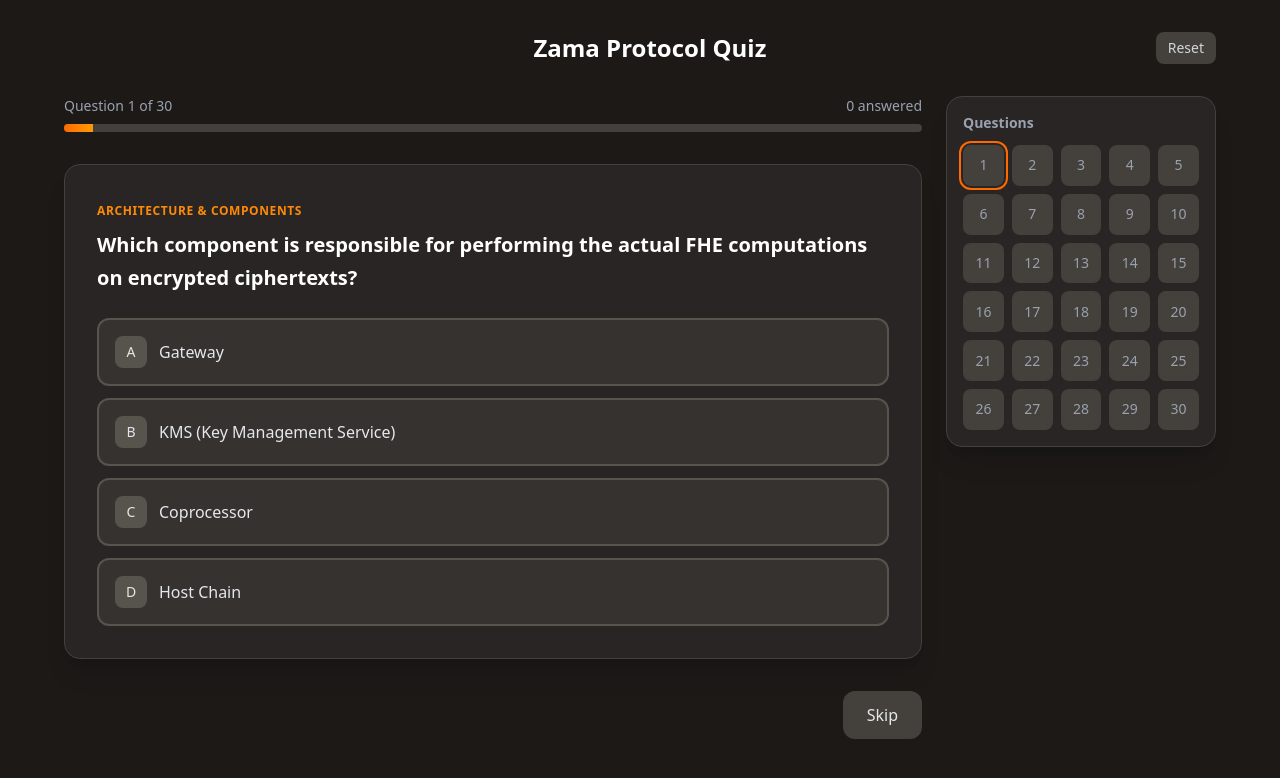
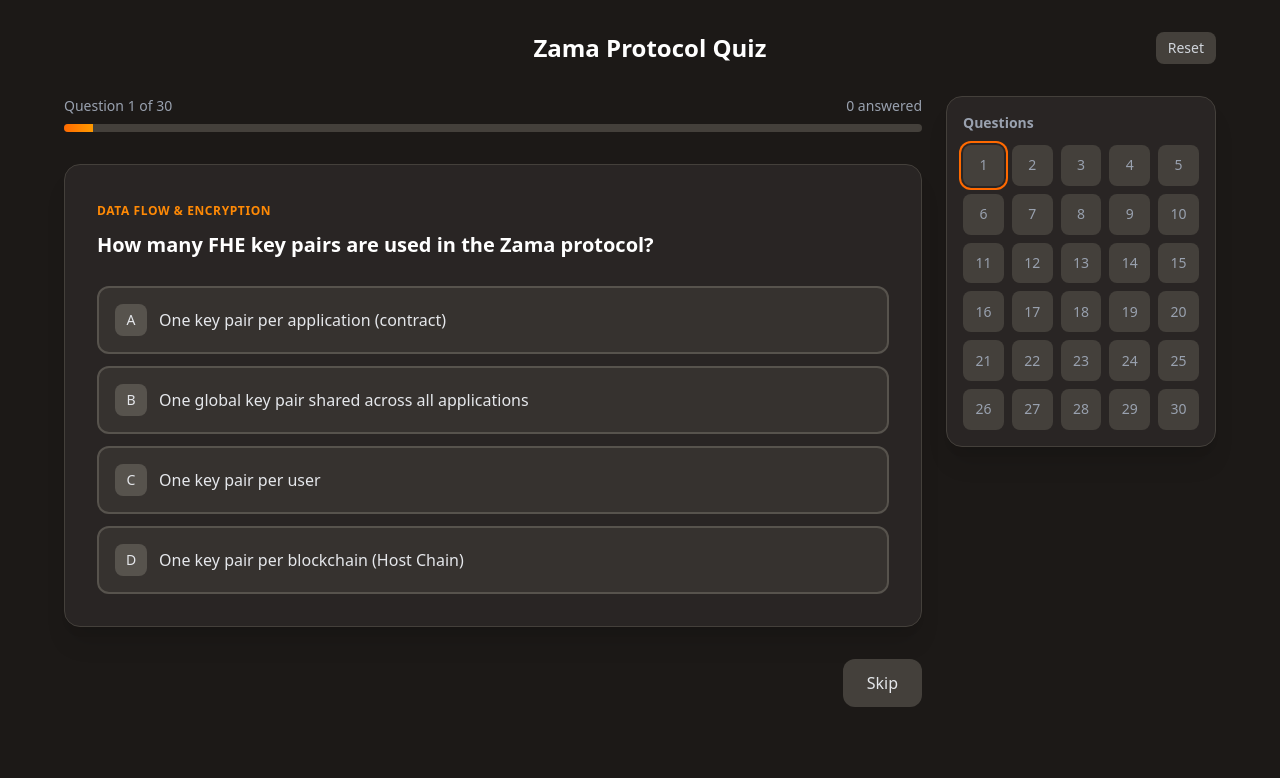
Before and after one commit to Eikix/zama-quiz, a React (Vite) app: page / in a window 1280 px wide. Both pictures are taken after a click on the button "Start Quiz". Shown: the top 778 px of the page. Built offline with nearby package versions, Linux system fonts and the light colour scheme.

Commit message:
feat: randomize question and answer order on each quiz start

```diff
--- a/src/App.tsx
+++ b/src/App.tsx
@@ -1,11 +1,12 @@
-import { useState, useCallback, useEffect } from 'react';
-import { questions } from './data/questions';
+import { useState, useCallback, useEffect, useMemo } from 'react';
+import { questions as originalQuestions } from './data/questions';
 import { WelcomeScreen } from './components/WelcomeScreen';
 import { QuestionCard } from './components/QuestionCard';
 import { ProgressBar } from './components/ProgressBar';
 import { NavigationButtons } from './components/NavigationButtons';
 import { QuestionNav } from './components/QuestionNav';
 import { Results } from './components/Results';
+import type { ShuffledQuestion } from './types/quiz';
 
 type Screen = 'welcome' | 'quiz' | 'results';
 
@@ -16,6 +17,23 @@
   currentQuestion: number;
   answers: (number | null)[];
   reviewMode: boolean;
+  questionOrder: number[];
+  optionOrders: number[][];
+}
+
+function shuffle<T>(array: T[]): T[] {
+  const result = [...array];
+  for (let i = result.length - 1; i > 0; i--) {
+    const j = Math.floor(Math.random() * (i + 1));
+    [result[i], result[j]] = [result[j], result[i]];
+  }
+  return result;
+}
+
+function generateShuffleState(): { questionOrder: number[]; optionOrders: number[][] } {
+  const questionOrder = shuffle(originalQuestions.map((_, i) => i));
+  const optionOrders = originalQuestions.map(q => shuffle(q.options.map((_, i) => i)));
+  return { questionOrder, optionOrders };
 }
 
 function loadSavedState(): SavedState | null {
@@ -23,7 +41,8 @@
     const saved = localStorage.getItem(STORAGE_KEY);
     if (saved) {
       const state = JSON.parse(saved) as SavedState;
-      if (state.answers.length === questions.length) {
+      if (state.answers.length === originalQuestions.length &&
+          state.questionOrder?.length === originalQuestions.length) {
         return state;
       }
     }
@@ -45,32 +64,56 @@
 
 function App() {
   const savedState = loadSavedState();
+  const initialShuffle = savedState?.questionOrder
+    ? { questionOrder: savedState.questionOrder, optionOrders: savedState.optionOrders }
+    : generateShuffleState();
 
   const [screen, setScreen] = useState<Screen>(savedState?.screen ?? 'welcome');
   const [currentQuestion, setCurrentQuestion] = useState(savedState?.currentQuestion ?? 0);
   const [answers, setAnswers] = useState<(number | null)[]>(
-    savedState?.answers ?? Array(questions.length).fill(null)
+    savedState?.answers ?? Array(originalQuestions.length).fill(null)
   );
   const [showExplanation, setShowExplanation] = useState(savedState?.reviewMode ?? false);
   const [reviewMode, setReviewMode] = useState(savedState?.reviewMode ?? false);
+  const [questionOrder, setQuestionOrder] = useState<number[]>(initialShuffle.questionOrder);
+  const [optionOrders, setOptionOrders] = useState<number[][]>(initialShuffle.optionOrders);
+
+  const shuffledQuestions: ShuffledQuestion[] = useMemo(() => {
+    return questionOrder.map(originalIndex => {
+      const q = originalQuestions[originalIndex];
+      const optionOrder = optionOrders[originalIndex];
+      return {
+        ...q,
+        shuffledOptions: optionOrder.map(i => q.options[i]),
+        shuffledCorrectAnswer: optionOrder.indexOf(q.correctAnswer),
+        optionMapping: optionOrder,
+      };
+    });
+  }, [questionOrder, optionOrders]);
 
   useEffect(() => {
-    saveState({ screen, currentQuestion, answers, reviewMode });
-  }, [screen, currentQuestion, answers, reviewMode]);
+    saveState({ screen, currentQuestion, answers, reviewMode, questionOrder, optionOrders });
+  }, [screen, currentQuestion, answers, reviewMode, questionOrder, optionOrders]);
 
   const handleStart = useCallback(() => {
+    const newShuffle = generateShuffleState();
+    setQuestionOrder(newShuffle.questionOrder);
+    setOptionOrders(newShuffle.optionOrders);
     setScreen('quiz');
     setCurrentQuestion(0);
-    setAnswers(Array(questions.length).fill(null));
+    setAnswers(Array(originalQuestions.length).fill(null));
     setShowExplanation(false);
     setReviewMode(false);
   }, []);
 
   const handleReset = useCallback(() => {
     clearSavedState();
+    const newShuffle = generateShuffleState();
+    setQuestionOrder(newShuffle.questionOrder);
+    setOptionOrders(newShuffle.optionOrders);
     setScreen('welcome');
     setCurrentQuestion(0);
-    setAnswers(Array(questions.length).fill(null));
+    setAnswers(Array(originalQuestions.length).fill(null));
     setShowExplanation(false);
     setReviewMode(false);
   }, []);
@@ -89,12 +132,12 @@
   }, []);
 
   const handleNext = useCallback(() => {
-    if (currentQuestion < questions.length - 1) {
+    if (currentQuestion < shuffledQuestions.length - 1) {
       setCurrentQuestion(prev => prev + 1);
       setShowExplanation(reviewMode);
       scrollToTop();
     }
-  }, [currentQuestion, reviewMode, scrollToTop]);
+  }, [currentQuestion, reviewMode, scrollToTop, shuffledQuestions.length]);
 
   const handlePrevious = useCallback(() => {
     if (currentQuestion > 0) {
@@ -142,7 +185,7 @@
       <div className="min-h-screen bg-stone-900 flex items-center justify-center p-4">
         <div className="w-full max-w-lg">
           <Results
-            questions={questions}
+            questions={shuffledQuestions}
             answers={answers}
             onRestart={handleRestart}
             onReview={handleReview}
@@ -179,12 +222,12 @@
           <div className="lg:col-span-3">
             <ProgressBar
               current={currentQuestion}
-              total={questions.length}
+              total={shuffledQuestions.length}
               answeredCount={answeredCount}
             />
 
             <QuestionCard
-              question={questions[currentQuestion]}
+              question={shuffledQuestions[currentQuestion]}
               selectedAnswer={answers[currentQuestion]}
               showExplanation={showExplanation}
               locked={!reviewMode && answers[currentQuestion] !== null}
@@ -193,7 +236,7 @@
 
             <NavigationButtons
               currentQuestion={currentQuestion}
-              totalQuestions={questions.length}
+              totalQuestions={shuffledQuestions.length}
               hasAnswered={answers[currentQuestion] !== null}
               showExplanation={showExplanation}
               reviewMode={reviewMode}
@@ -205,10 +248,10 @@
 
           <div className="lg:col-span-1">
             <QuestionNav
-              totalQuestions={questions.length}
+              totalQuestions={shuffledQuestions.length}
               currentQuestion={currentQuestion}
               answers={answers}
-              correctAnswers={questions.map(q => q.correctAnswer)}
+              correctAnswers={shuffledQuestions.map(q => q.shuffledCorrectAnswer)}
               showResults={reviewMode}
               reviewMode={reviewMode}
               onSelectQuestion={handleSelectQuestion}
--- a/src/components/QuestionCard.tsx
+++ b/src/components/QuestionCard.tsx
@@ -1,7 +1,7 @@
-import type { Question } from '../types/quiz';
+import type { ShuffledQuestion } from '../types/quiz';
 
 interface QuestionCardProps {
-  question: Question;
+  question: ShuffledQuestion;
   selectedAnswer: number | null;
   showExplanation: boolean;
   locked: boolean;
@@ -15,7 +15,7 @@
   locked,
   onSelectAnswer
 }: QuestionCardProps) {
-  const isCorrect = selectedAnswer === question.correctAnswer;
+  const isCorrect = selectedAnswer === question.shuffledCorrectAnswer;
   const canSelect = !showExplanation && !locked;
 
   return (
@@ -31,9 +31,9 @@
       </h2>
 
       <div className="space-y-3">
-        {question.options.map((option, index) => {
+        {question.shuffledOptions.map((option, index) => {
           const isSelected = selectedAnswer === index;
-          const isCorrectOption = index === question.correctAnswer;
+          const isCorrectOption = index === question.shuffledCorrectAnswer;
 
           let buttonClass = "w-full p-4 rounded-xl text-left transition-all duration-200 border-2 ";
 
--- a/src/components/Results.tsx
+++ b/src/components/Results.tsx
@@ -1,8 +1,8 @@
-import type { Question, SectionScore } from '../types/quiz';
+import type { ShuffledQuestion, SectionScore } from '../types/quiz';
 import { sections } from '../data/questions';
 
 interface ResultsProps {
-  questions: Question[];
+  questions: ShuffledQuestion[];
   answers: (number | null)[];
   onRestart: () => void;
   onReview: () => void;
@@ -10,7 +10,7 @@
 
 export function Results({ questions, answers, onRestart, onReview }: ResultsProps) {
   const correctCount = answers.reduce<number>((acc, answer, index) => {
-    return answer === questions[index].correctAnswer ? acc + 1 : acc;
+    return answer === questions[index].shuffledCorrectAnswer ? acc + 1 : acc;
   }, 0);
 
   const percentage = Math.round((correctCount / questions.length) * 100);
@@ -19,7 +19,7 @@
     const sectionQuestions = questions.filter(q => q.section === section);
     const correct = sectionQuestions.filter((q) => {
       const questionIndex = questions.findIndex(qq => qq.id === q.id);
-      return answers[questionIndex] === q.correctAnswer;
+      return answers[questionIndex] === q.shuffledCorrectAnswer;
     }).length;
     return { name: section, correct, total: sectionQuestions.length };
   });
--- a/src/types/quiz.ts
+++ b/src/types/quiz.ts
@@ -5,6 +5,12 @@
   options: string[];
   correctAnswer: number;
   explanation: string;
+}
+
+export interface ShuffledQuestion extends Question {
+  shuffledOptions: string[];
+  shuffledCorrectAnswer: number;
+  optionMapping: number[];
 }
 
 export interface QuizState {
```
